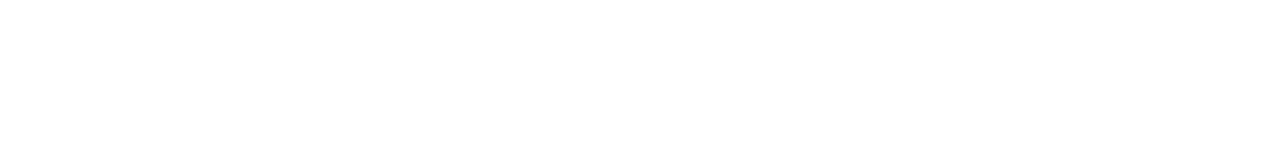
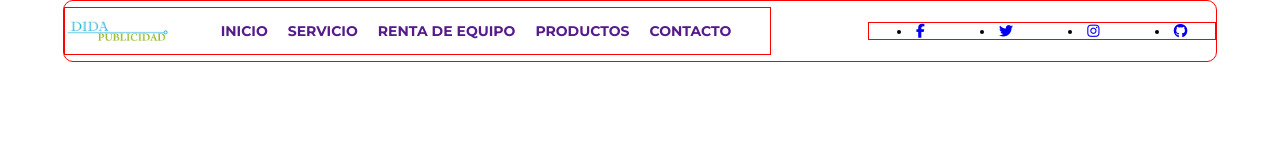
Before and after one commit to emiliocm9/DIDA-main-web-page, a plain HTML site: page index.html in a window 1280 px wide. Drawn offline with Linux system fonts and the light colour scheme; a web font is replaced by a local one.

Commit message:
CREATE- Nav-bar elements and style

```diff
--- a/index.html
+++ b/index.html
@@ -5,11 +5,30 @@
   <meta name="viewport" content="width=device-width, initial-scale=1.0">
   <link rel="shortcut icon" type="image/jpg" href="img/favicon.ico"/>
   <link rel="stylesheet" href="style.css">
-  <title>Document</title>
+  <link href="https://fonts.googleapis.com/css2?family=Judson:wght@700&display=swap" rel="stylesheet">
+  <link href="https://fonts.googleapis.com/css2?family=Montserrat:wght@300&display=swap" rel="stylesheet">
+  <link href="https://fonts.googleapis.com/css2?family=Montserrat:wght@700&display=swap" rel="stylesheet">
+  <script src="https://kit.fontawesome.com/b8f781cebc.js" crossorigin="anonymous"></script>
+  <title>DIDA</title>
 </head>
 <body>
   <nav class="nav-bar">
-    <img src="" alt="">
+    <div class="nav__list">
+    <img src="img/LogoDIDA.png" alt="DIDA Publicidad">
+      <ul class="nav__list-container">
+        <li class="nav__list-items"><a href="">Inicio</a></li>
+        <li class="nav__list-items"><a href="">Servicio</a></li>
+        <li class="nav__list-items"><a href="">Renta de equipo</a></li>
+        <li class="nav__list-items"><a href="">Productos</a></li>
+        <li class="nav__list-items"><a href="">Contacto</a></li>
+      </ul>
+    </div>
+    <div class="nav__list-social">
+      <li><a href="#"><span class="fab fa-facebook-f"></span></a></li>
+      <li><a href="#"><span class="fab fa-twitter"></span></a></li>
+      <li><a href="#"><span class="fab fa-instagram"></span></a></li>
+      <li><a href="#"><span class="fab fa-github"></span></a></li>
+    </div>
   </nav>
 
 </body>
--- a/style.css
+++ b/style.css
@@ -0,0 +1,56 @@
+html {
+  font-size: 62.5%;
+}
+
+body {
+  margin: 0;
+  font-size: 1.4rem;
+  font-family: 'Raleway', sans-serif;
+}
+
+  /* Navigation Bar Section */
+.nav-bar {
+  display: flex;
+  width: 90%;
+  margin: 0 auto;
+  height: 6rem;
+  border: 1px solid red;
+  border-radius: 1rem;
+  align-items: center;
+  justify-content: space-between;
+}
+
+.nav-bar img {
+  width: 15%;
+
+}
+
+.nav__list {
+  border: 1px solid red;
+  display: flex;
+  align-items: center;
+}
+
+.nav__list-container {
+  display: flex;
+  list-style: none;
+  justify-content: space-around;
+}
+
+.nav__list-container li {
+  margin: 0 1rem;
+}
+
+.nav__list-container li a {
+  text-decoration: none;
+  text-transform: uppercase;
+  font-family: 'Montserrat', sans-serif;
+  font-weight: bold;
+}
+
+.nav__list-social {
+  display: flex;
+  width: 30%;
+  border: 1px solid red;
+  justify-content: space-around;
+}
```
Also changed, not shown: img/LogoDIDA.png (added).
